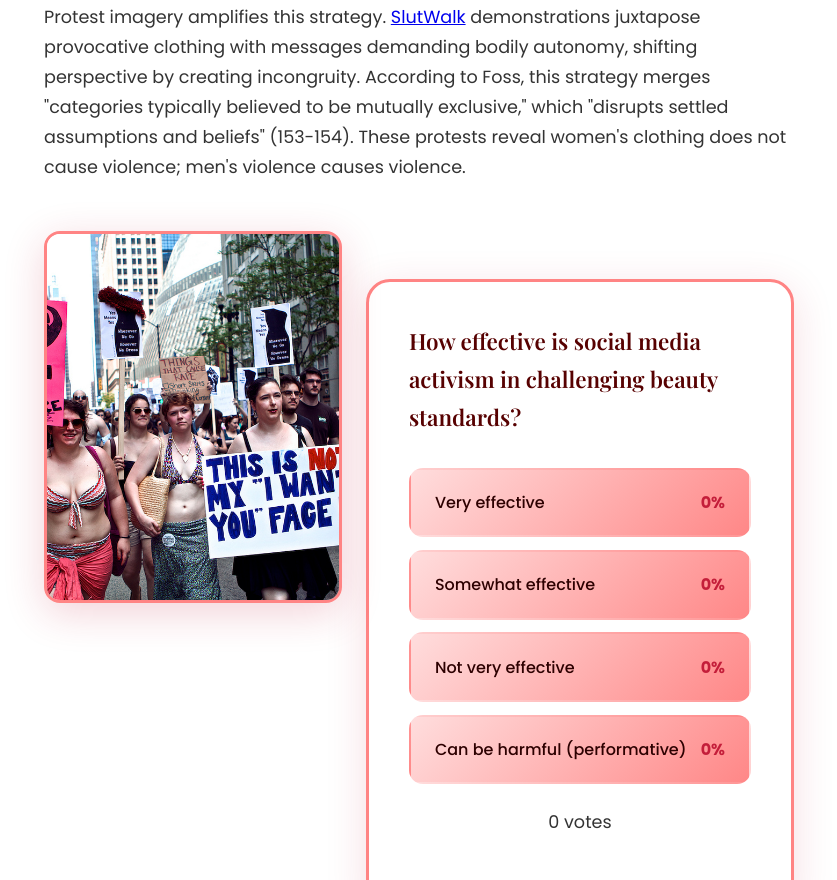
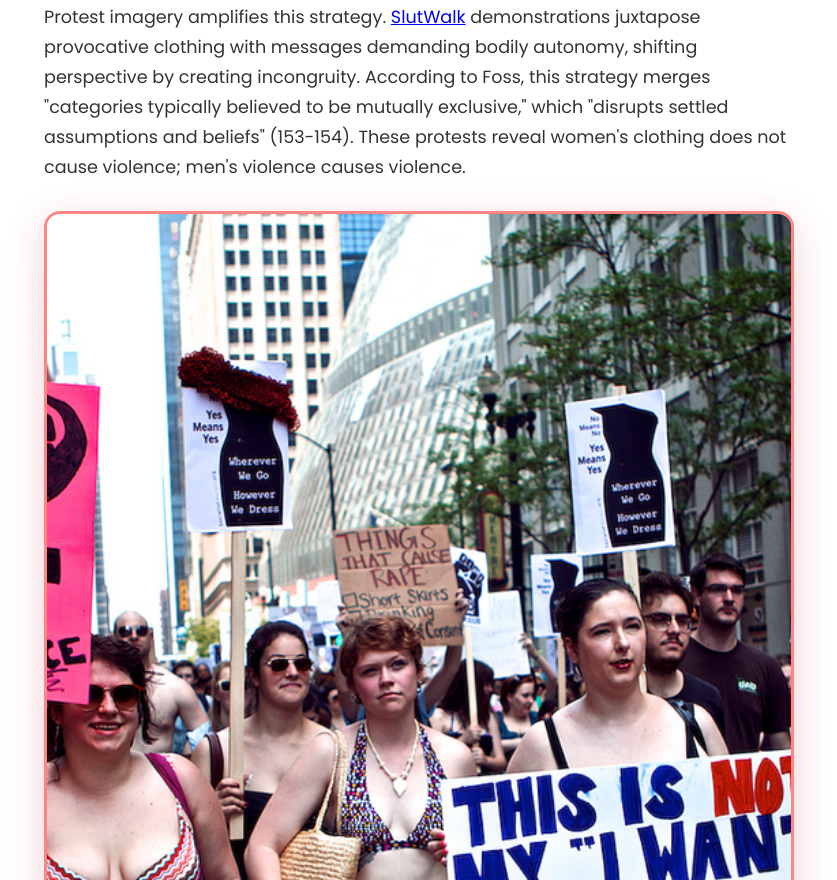
Before and after one commit to wa6049/confidence-corset-clean, a website: page index.html in a window 1280 px wide. Shown: the part 9740-10620 px from the top of the page, without its empty margins (221-1058 px from the left). Drawn offline with nearby package versions, Linux system fonts and the light colour scheme; a web font is replaced by a local one.

Commit message:
alignment issues fixed

```diff
--- a/index.html
+++ b/index.html
@@ -1324,13 +1324,15 @@
 
                 <p>Protest imagery amplifies this strategy. <a href="https://www.npr.org/2011/06/09/137080514/slutwalk-goes-global-to-protest-sexual-assault" target="_blank">SlutWalk</a> demonstrations juxtapose provocative clothing with messages demanding bodily autonomy, shifting perspective by creating incongruity. According to Foss, this strategy merges "categories typically believed to be mutually exclusive," which "disrupts settled assumptions and beliefs" (153-154). These protests reveal women's clothing does not cause violence; men's violence causes violence.</p>
 
-                <div class="gallery-grid">
+                <div>
                     <div class="gallery-item" onclick="openLightbox('images/Slut_Walk_Chicago.jpg')">
                         <img src="images/Slut_Walk_Chicago.jpg" alt="SlutWalk Chicago">
                         <div class="gallery-overlay">
                             <span>SlutWalk: Reclaiming Bodily Autonomy</span>
                         </div>
                     </div>
+                 </div>
+
 
 
 
```
